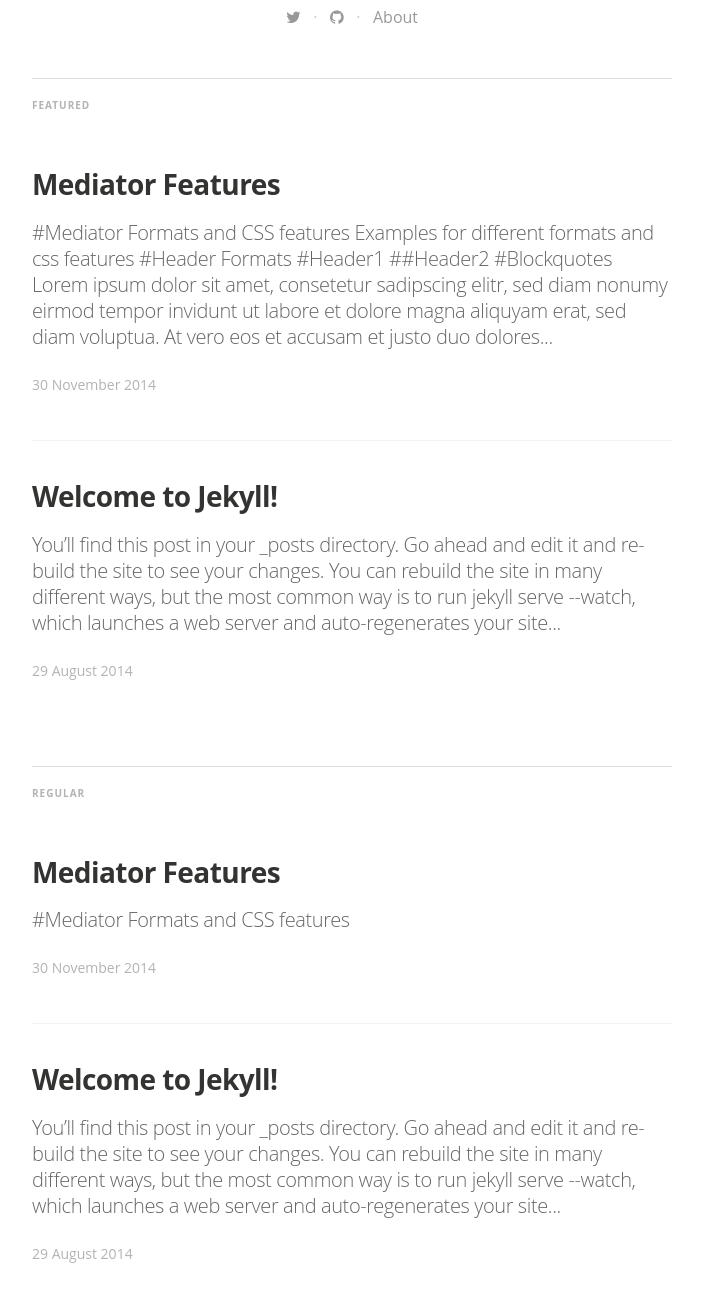
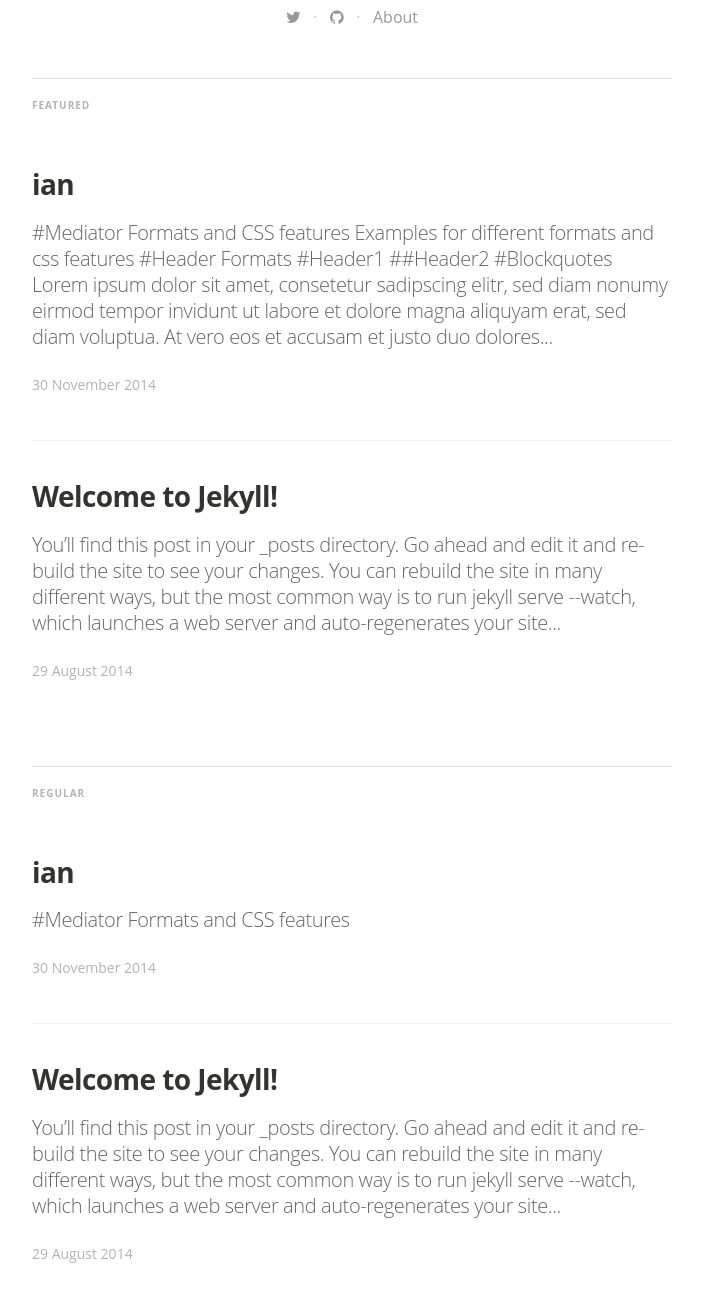
Before and after one commit to iank-/iank-1055e, a Jekyll site: the page built from index.html, in a window 1280 px wide and 1400 px high, scrolled down 538 px, cut to the strip 95-1397 px from the top of the window. Shown: the whole strip, without its empty margins (288-991 px from the left). Built offline with Jekyll 4.4.1, drawn with Linux system fonts in a browser that asks for light colours; nearby versions of some CDN libraries; some web fonts are replaced; the list of posts is cut into pages by our own code.

Commit message:
2014-11-30-mediator_features.markdown: updated title

```diff
--- a/_posts/2014-11-30-mediator_features.markdown
+++ b/_posts/2014-11-30-mediator_features.markdown
@@ -1,7 +1,7 @@
 ---
 layout: post
-title:  "Mediator Features"
-date:   2014-11-30 14:34:25
+title: ian
+date: '2014-11-30 14:34:25'
 categories: mediator feature
 tags: featured
 image: /assets/article_images/2014-11-30-mediator_features/night-track.JPG
```
